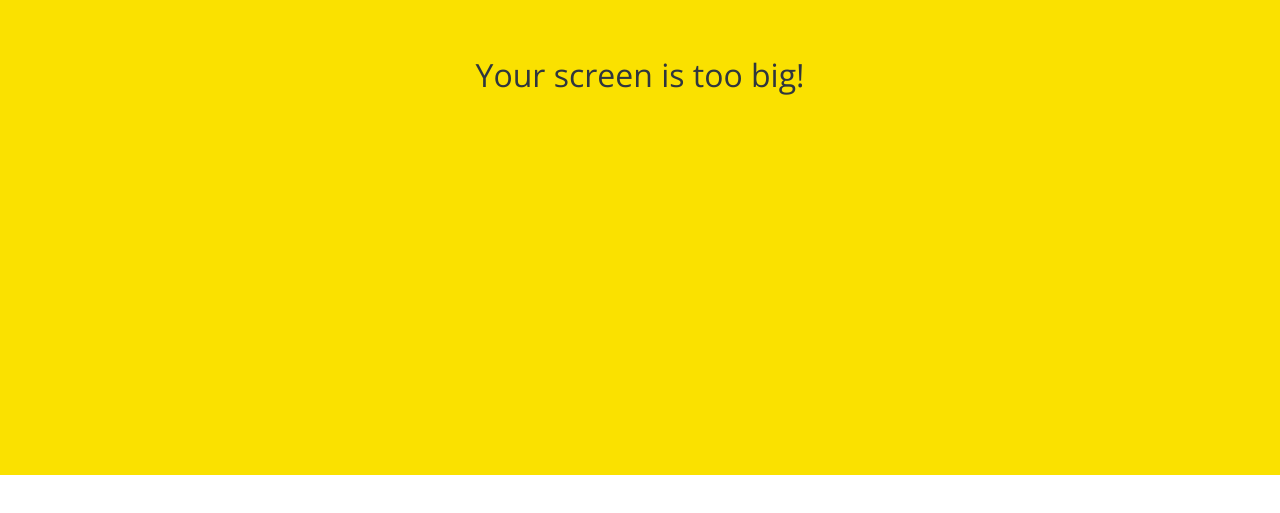
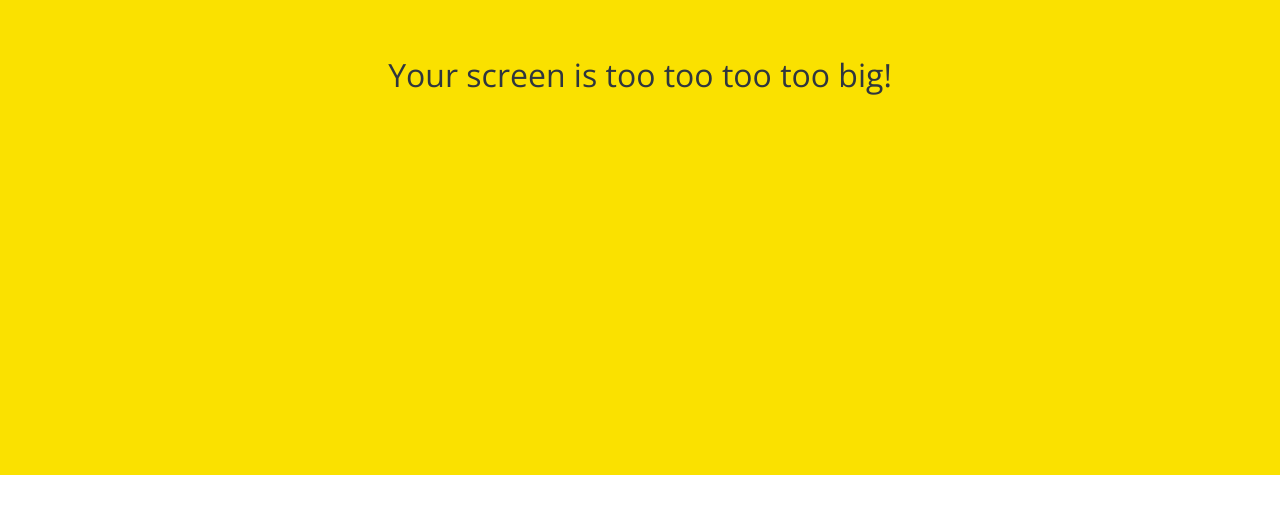
Before and after one commit to KeiPro/kokoa-clone-2023, a plain HTML site: page index.html in a window 1280 px wide. Shown: the part 325-838 px from the top of the page. Drawn offline with nearby package versions, Linux system fonts and the light colour scheme.

Commit message:
update too too too!

```diff
--- a/index.html
+++ b/index.html
@@ -37,7 +37,7 @@
     </form>
 
     <div id="no-mobile">
-      <span>Your screen is too big!</span>
+      <span>Your screen is too too too too big!</span>
     </div>
 
     <script
```
